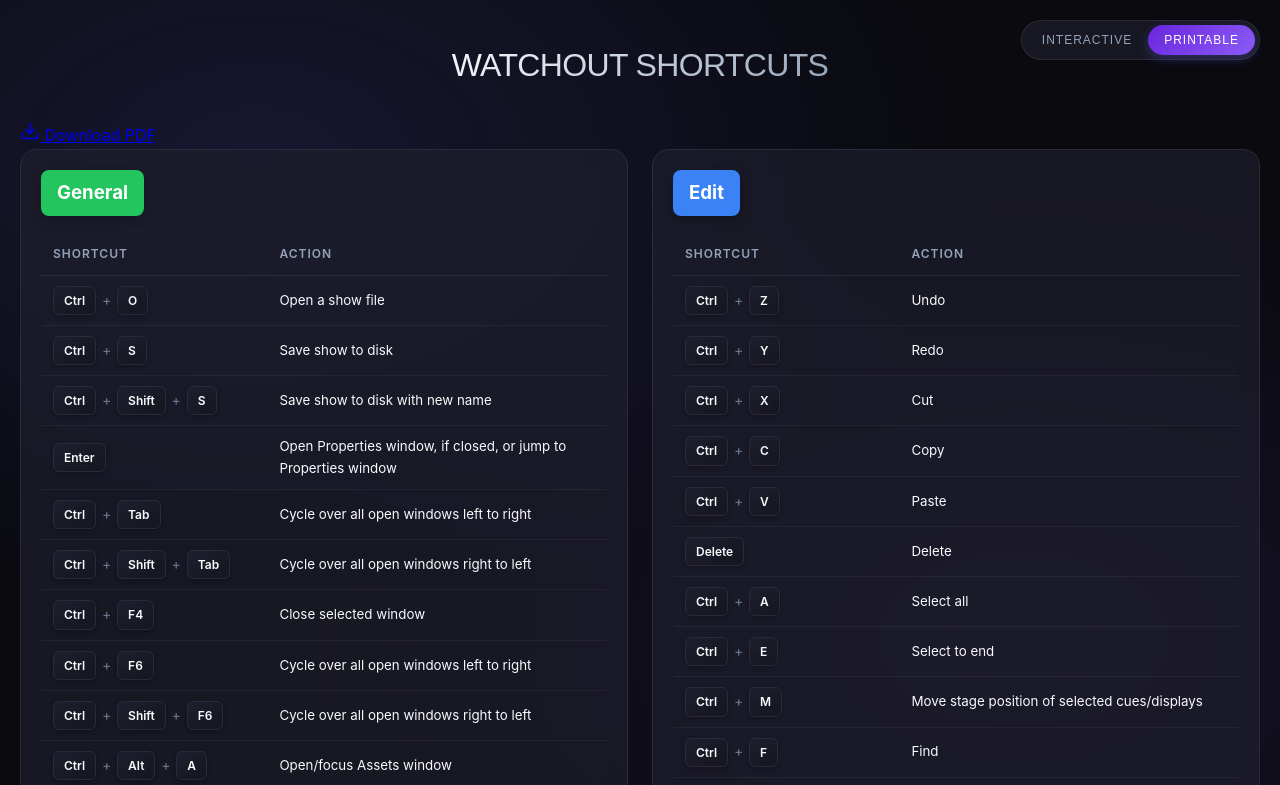
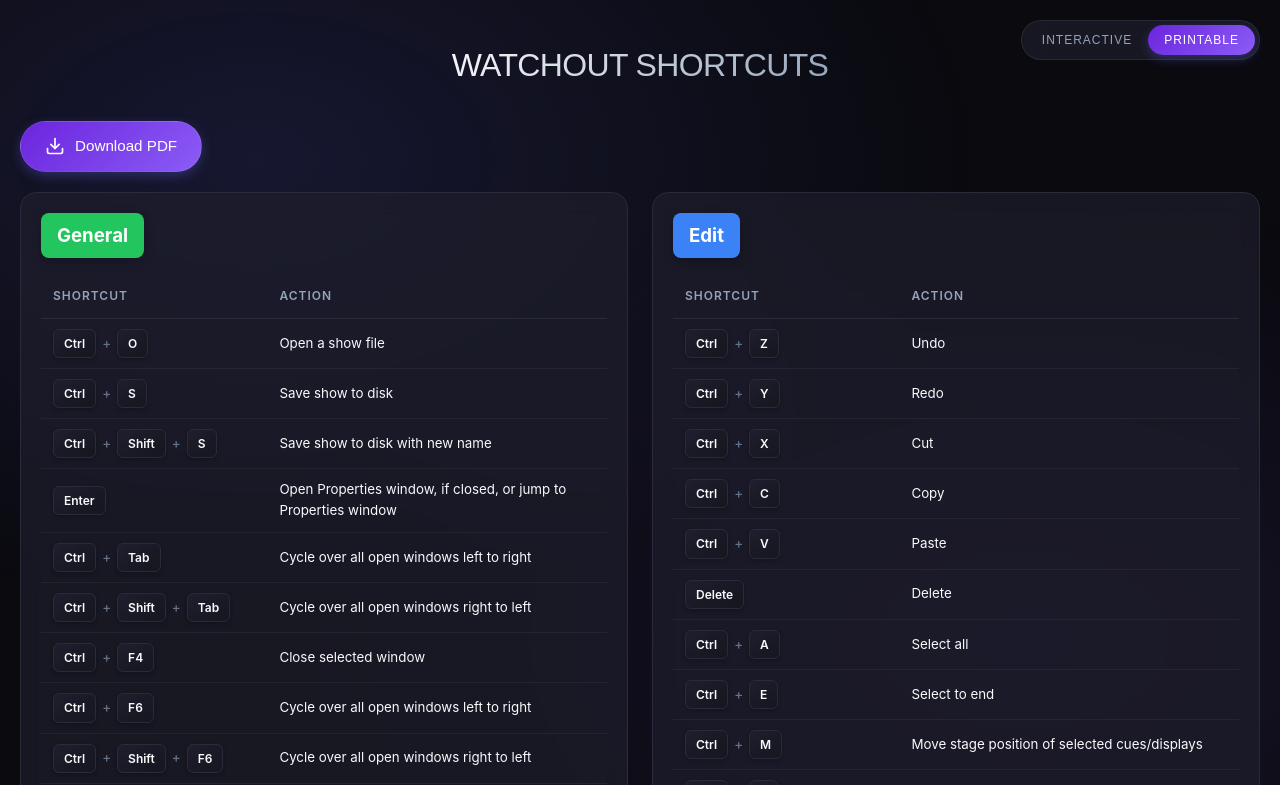
Before and after one commit to Kitonae/WO_keys, a plain HTML site: page index.html in a window 1280 px wide. Both pictures are taken after a click on the button "PRINTABLE". Shown: the top 785 px of the page. Drawn offline with Linux system fonts and the light colour scheme.

Commit message:
Fix styling for Download PDF button and hide in print view

```diff
--- a/styles.css
+++ b/styles.css
@@ -289,7 +289,41 @@ body::before {
     background: transparent;
 }
 
+/* Printable Header & Download Button */
+.printable-header {
+    width: 100%;
+    display: flex;
+    justify-content: flex-start;
+    padding-bottom: 20px;
+}
 
+.download-btn {
+    display: inline-flex;
+    align-items: center;
+    gap: 10px;
+    padding: 12px 24px;
+    background: linear-gradient(135deg, var(--accent-primary), var(--accent-secondary));
+    color: white;
+    border-radius: 50px;
+    text-decoration: none;
+    font-family: var(--font-header);
+    font-size: 0.95rem;
+    font-weight: 500;
+    transition: all var(--transition-normal);
+    box-shadow: 0 4px 12px rgba(99, 102, 241, 0.3);
+    border: 1px solid rgba(255, 255, 255, 0.1);
+}
+
+.download-btn:hover {
+    transform: translateY(-2px);
+    box-shadow: 0 8px 20px rgba(99, 102, 241, 0.4);
+    filter: brightness(1.1);
+}
+
+.download-btn svg {
+    width: 20px;
+    height: 20px;
+}
 
 @media print {
     body {
@@ -304,7 +338,8 @@ body::before {
 
     .view-switcher,
     .search-container,
-    .nav {
+    .nav,
+    .printable-header {
         display: none !important;
     }
 
```
